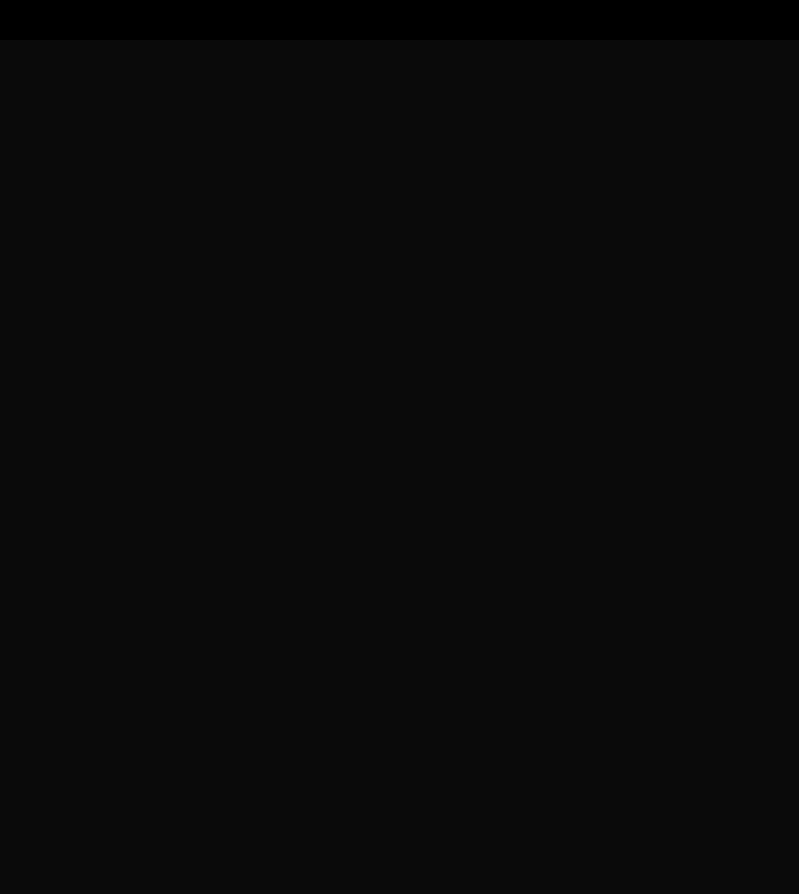
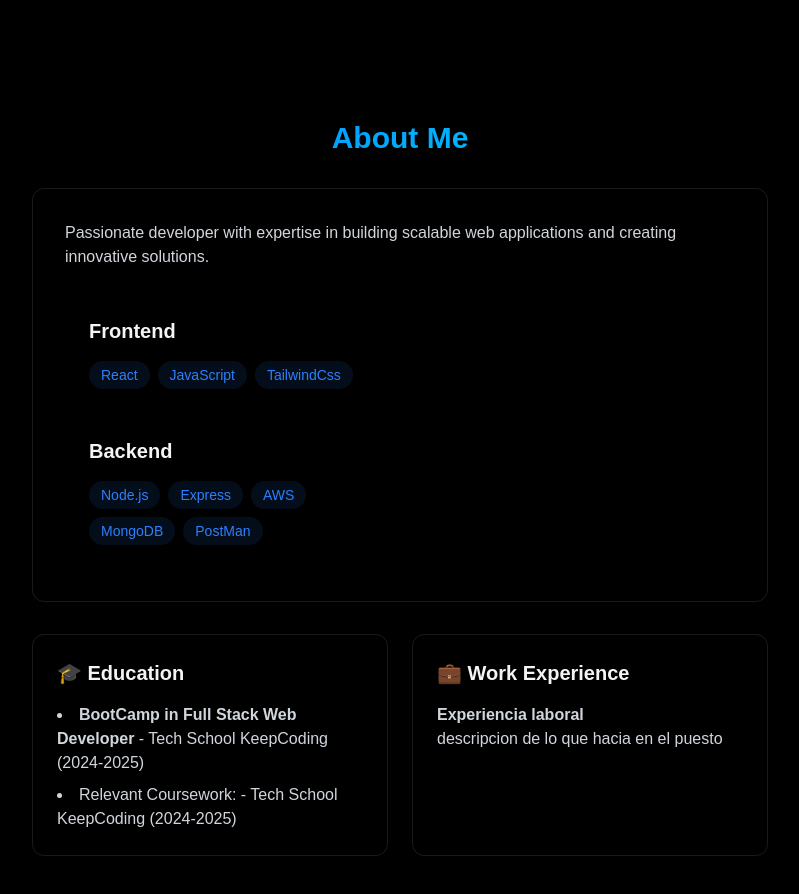
Before and after one commit to Aida230/PortFolioAida, a React (Vite) app: page / in a window 1280 px wide. Shown: the part 760-1654 px from the top of the page, without its empty margins (240-1039 px from the left). Before the commit the page ends 800 px from the top, so only its background shows below. Built offline with nearby package versions, Linux system fonts and the light colour scheme.

Commit message:
About section

```diff
--- a/src/App.jsx
+++ b/src/App.jsx
@@ -4,6 +4,7 @@
 import { Navbar } from './components/Navbar'
 import { MobileMenu } from './components/MobileMenu'
 import { Home } from './components/sections/Home'
+import { About } from './components/sections/About'
 import "./index.css"
 function App() {
   const [isLoaded, setIsLoaded] = useState(false);
@@ -15,6 +16,7 @@
       <Navbar menuOpen={menuOpen} setMenuOpen={setMenuOpen} />
       <MobileMenu menuOpen={menuOpen} setMenuOpen={setMenuOpen} />
       <Home />
+      <About />
     </div>
 
     </>
--- a/src/components/sections/About.jsx
+++ b/src/components/sections/About.jsx
@@ -0,0 +1,77 @@
+export const About = () => {
+  const frontendSkills = ["React", "JavaScript", "TailwindCss"];
+  const backendSkills = ["Node.js", "Express", "AWS", "MongoDB", "PostMan"];
+
+  return (
+    <section
+      id="about"
+      className="min-h-screen flex items-center justify-center py-20"
+    >
+      <div className="max-w-3xl mx-auto px-4">
+        <h2 className="text-3xl font-bold mb-8 bg-gradient-to-r from-blue-500 to-cyan-400 bg-clip-text text-transparent text-center">
+          About Me
+        </h2>
+        <div className="rounded-xl p-8 border border-white/10 hover:-translate-y-1 transition-all">
+          <p className="text-gray-300 mb-6">
+            Passionate developer with expertise in building scalable web
+            applications and creating innovative solutions.
+          </p>
+          <div className="grid grid-cols-1 md:grid-cols-2 gap-6">
+            <div className="rounded-xl p-6 hover:-translate-y-1 transition-all">
+              <h3 className="text-xl font-bold mb-4">Frontend</h3>
+              <div className="flex flex-wrap gap-2">
+                {frontendSkills.map((tech, key) => (
+                  <span
+                    key={key}
+                    className="bg-blue-500/10 text-blue-500 py-1 px-3 rounded-full text-sm hover:bg-blue-500/20 hover:shadow-[0_2px_8px_rgba(59,130,2246,0.2)] transition"
+                  >
+                    {tech}
+                  </span>
+                ))}
+              </div>
+            </div>
+          </div>
+          <div className="grid grid-cols-1 md:grid-cols-2 gap-6">
+            <div className="rounded-xl p-6 hover:-translate-y-1 transition-all">
+              <h3 className="text-xl font-bold mb-4">Backend</h3>
+              <div className="flex flex-wrap gap-2">
+                {backendSkills.map((tech, key) => (
+                  <span
+                    key={key}
+                    className="bg-blue-500/10 text-blue-500 py-1 px-3 rounded-full text-sm hover:bg-blue-500/20 hover:shadow-[0_2px_8px_rgba(59,130,2246,0.2)] transition"
+                  >
+                    {tech}
+                  </span>
+                ))}
+              </div>
+            </div>
+          </div>
+        </div>
+
+        <div className="grid grid-cols-1 md:grid-cols-2 gap-6 mt-8">
+          <div className="p-6 rounded-xl border border-white/10 hover:-translate-y-1 transition-all">
+            <h3 className="text-xl font-bold mb-4">🎓 Education</h3>
+            <ul className="list-disc list-inside text-gray-300 space-y-2">
+              <li>
+                <strong>BootCamp in Full Stack Web Developer</strong> - Tech School KeepCoding (2024-2025)
+              </li>
+               <li>
+                Relevant Coursework: - Tech School KeepCoding (2024-2025)
+              </li>
+            </ul>
+          </div>
+          <div className="p-6 rounded-xl border border-white/10 hover:-translate-y-1 transition-all">
+            <h3 className="text-xl font-bold mb-4">💼 Work Experience</h3>
+            <div className="space-y-4 text-gray-300">
+              <div>
+                <h4 className="font-semibold"> Experiencia laboral</h4>
+                <p>descripcion de lo que hacia en el puesto</p>
+              </div>
+
+            </div>
+          </div>
+        </div>
+      </div>
+    </section>
+  );
+};
```
